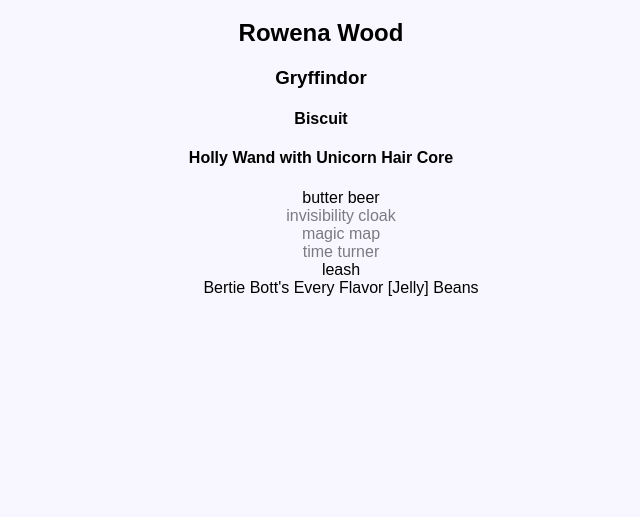
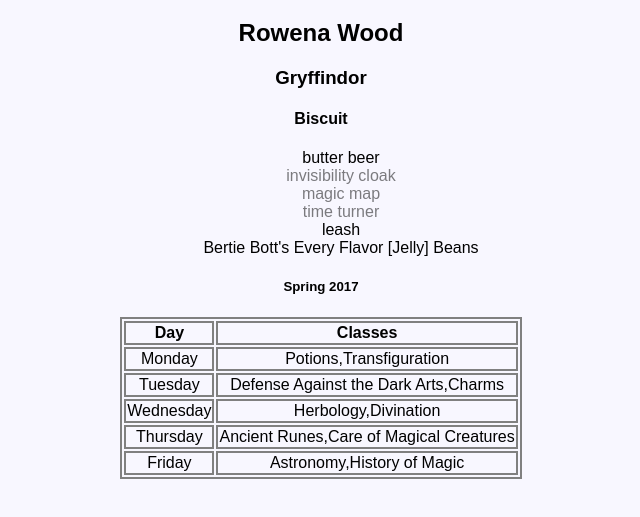
Before and after one commit to LilyX2023/jQuery-Magic-and-Flowerbox-Mockup, a plain HTML site: page index.html in a window 1280 px wide. Shown: the part 61-578 px from the top of the page, without its empty margins (319-959 px from the left). Drawn offline with nearby package versions, Linux system fonts and the light colour scheme.

Commit message:
Commit 4 - I realize I can make things that are ever increasingly more complex with greater ease. Adding order is always more effort than causing chaos

```diff
--- a/app.js
+++ b/app.js
@@ -41,6 +41,7 @@
         "leash",
         "Bertie Bott's Every Flavor [Jelly] Beans"
     ]
+    //add class to certain items
     listItems.forEach(listItem => {
         const $li = $('<li>').text(listItem)
         if (listItem === "invisibility cloak" || listItem === "magic map" || listItem === "time turner") {
@@ -50,6 +51,59 @@
         }
         $ul.append($li)
     })
-    $("#container").append($ul)
+    $container.append($ul)
+
+    //Create h5
+    $('<h5></h5>').text('Spring 2017').appendTo($container)
+
+
+    // Create a table
+    const $table = $('<table>');
+    $container.append($table);
+
+    // Create thead
+    const $thead = $('<thead>').appendTo($table);
+
+    //Add two th elements
+    $('<th>').text('Day').appendTo($thead);
+    $('<th>').text('Classes').appendTo($thead);
+
+    // Add classes
+    const classList = [
+        { day: 'Monday',
+            classes: ['Potions', 'Transfiguration']
+        },
+          {
+            day: 'Tuesday',
+            classes: ['Defense Against the Dark Arts', 'Charms']
+          },
+          {
+            day: 'Wednesday',
+            classes: ['Herbology', 'Divination']
+          },
+          {
+            day: 'Thursday',
+            classes: ['Ancient Runes', 'Care of Magical Creatures']
+          },
+          {
+            day: 'Friday',
+            classes: ['Astronomy', 'History of Magic']
+          }
+        ];
+
+
+    //Create tbody
+    const $tableB = $('<tbody>').appendTo($table);
+
+    // Create tr and td
+    $(classList).each(function (index, el) {
+        const $tr = $('<tr>').appendTo($tableB);
+        $('<td>').text(el.day).appendTo($tr);
+        $('<td>').text(el.classes).appendTo($tr);
+
+    });
+
+    $h4Wand.remove()
+
 
 });
--- a/main.css
+++ b/main.css
@@ -4,10 +4,19 @@
     font-family: fantasy;
     .secret {
         opacity: 0.5;
-    }
+    };
 
 }/*or any color of your choosing*/
-
 ul {
     list-style-type: none;
 }
+
+
+table, th, td {
+    border: 2px solid gray;
+}
+
+/* Center the table on the page */
+table {
+    margin: auto;
+}
```
Also changed, not shown: index.html (+1 -0 lines).
